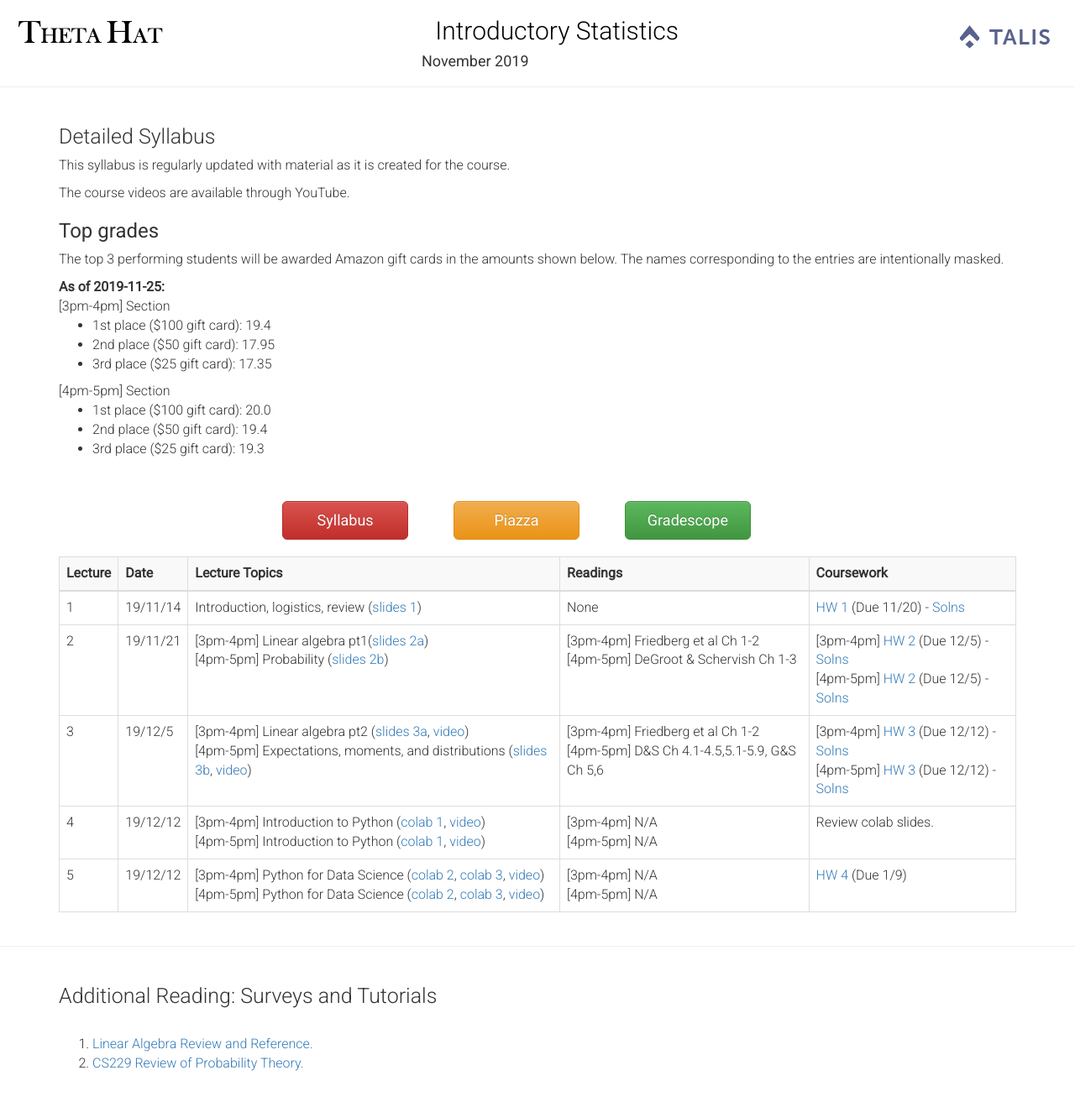
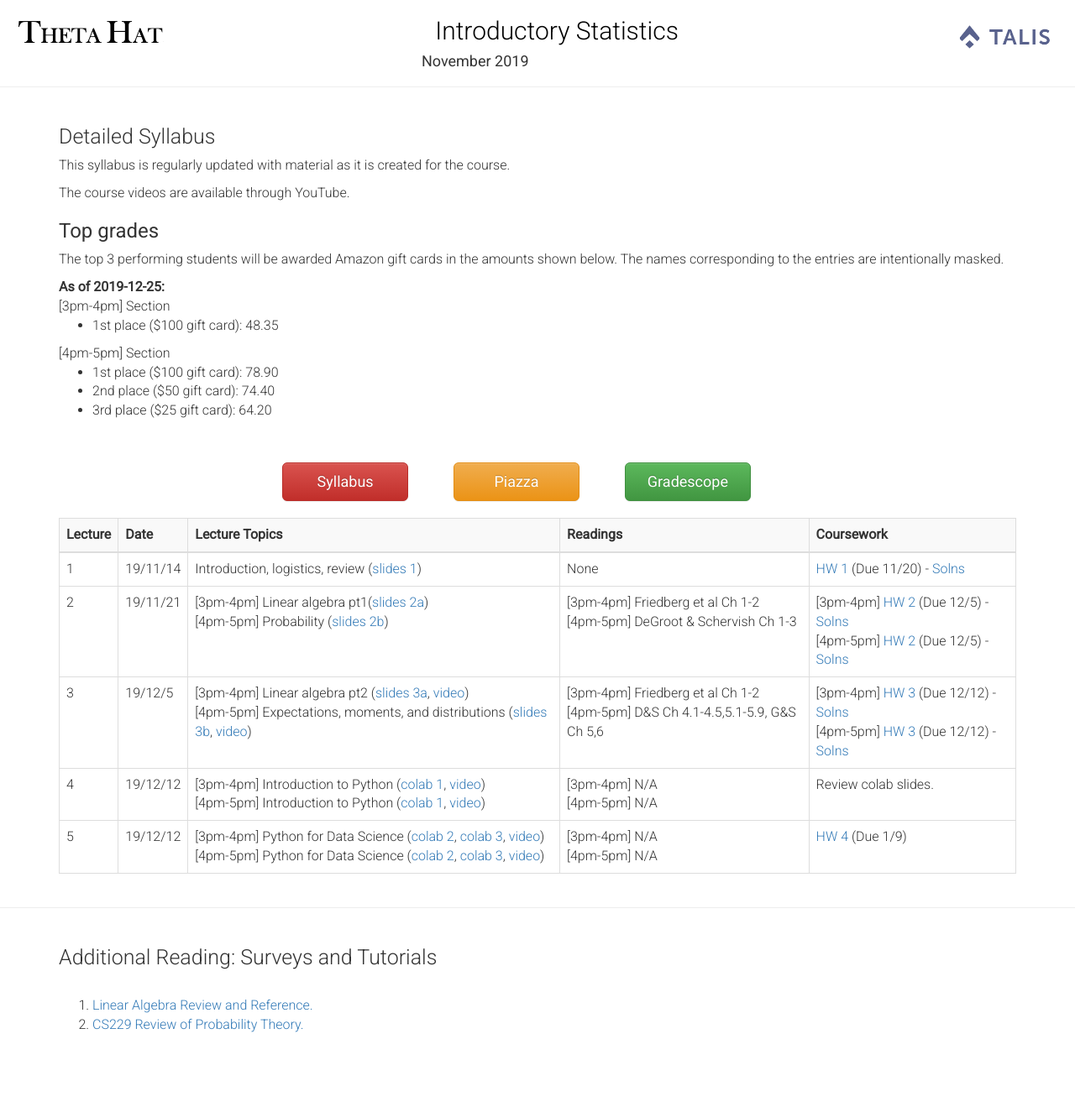
Before and after one commit to talisstats/talisstats.github.io, a Jekyll site: the page syllabus.html, which Jekyll copies as it is, in a window 1280 px wide. Shown: the whole page at 84% size. Built offline with Jekyll 4.4.1, drawn with Linux system fonts in a browser that asks for light colours; nearby versions of some CDN libraries; after the commit the page ends 1273 px from its top, so only the background shows below that.

Commit message:
Updates top hw scores

```diff
--- a/syllabus.html
+++ b/syllabus.html
@@ -48,18 +48,16 @@
   shown below. The names corresponding to the entries are intentionally masked. <br>
   </p>
 
-  <b>As of 2019-11-25:</b> <br>
+  <b>As of 2019-12-25:</b> <br>
   [3pm-4pm] Section
   <ul>
-    <li>1st place ($100 gift card): 19.4</li>
-    <li>2nd place ($50 gift card): 17.95</li>
-    <li>3rd place ($25 gift card): 17.35</li>
+    <li>1st place ($100 gift card): 48.35</li>
   </ul>
   [4pm-5pm] Section
   <ul>
-    <li>1st place ($100 gift card): 20.0</li>
-    <li>2nd place ($50 gift card): 19.4</li>
-    <li>3rd place ($25 gift card): 19.3</li>
+    <li>1st place ($100 gift card): 78.90</li>
+    <li>2nd place ($50 gift card): 74.40</li>
+    <li>3rd place ($25 gift card): 64.20</li>
   </ul>
 </div>
 
```
